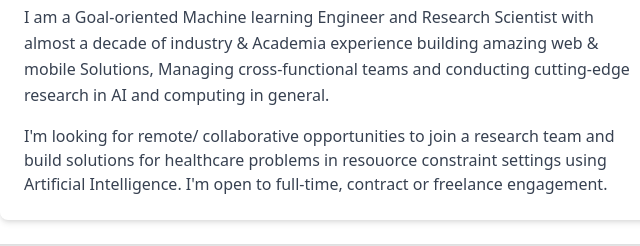
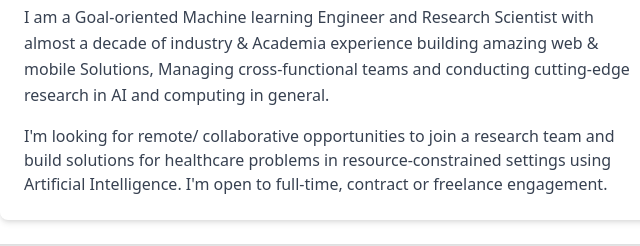
Before and after one commit to El-amin/Amusa, a plain HTML site: page index.html in a window 1280 px wide. Shown: the part 160-406 px from the top of the page, 384-1024 px from the left. Drawn offline with nearby package versions, Linux system fonts and the light colour scheme.

Commit message:
Update index.html

```diff
--- a/index.html
+++ b/index.html
@@ -27,7 +27,7 @@
         Managing  cross-functional teams and conducting cutting-edge research in AI and computing in general.
       </p>
       <p class="mt-4 text-gray-700">
-        I'm looking for remote/ collaborative opportunities to join a research  team and  build solutions for healthcare  problems in resouorce  constraint settings using Artificial Intelligence. I'm open to full-time,
+        I'm looking for remote/ collaborative opportunities to join a research  team and  build solutions for healthcare  problems in resource-constrained settings using Artificial Intelligence. I'm open to full-time,
         contract or freelance engagement.
       </p>
     </div>
```
